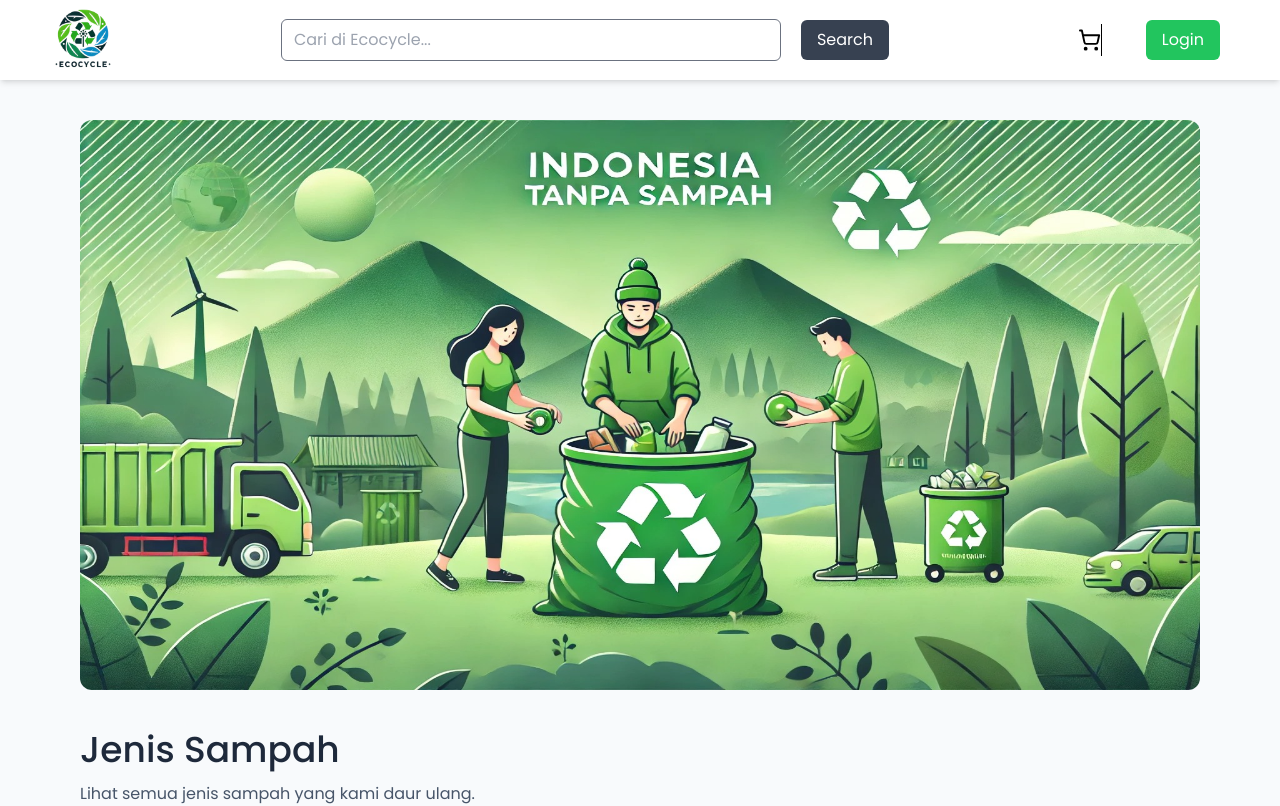
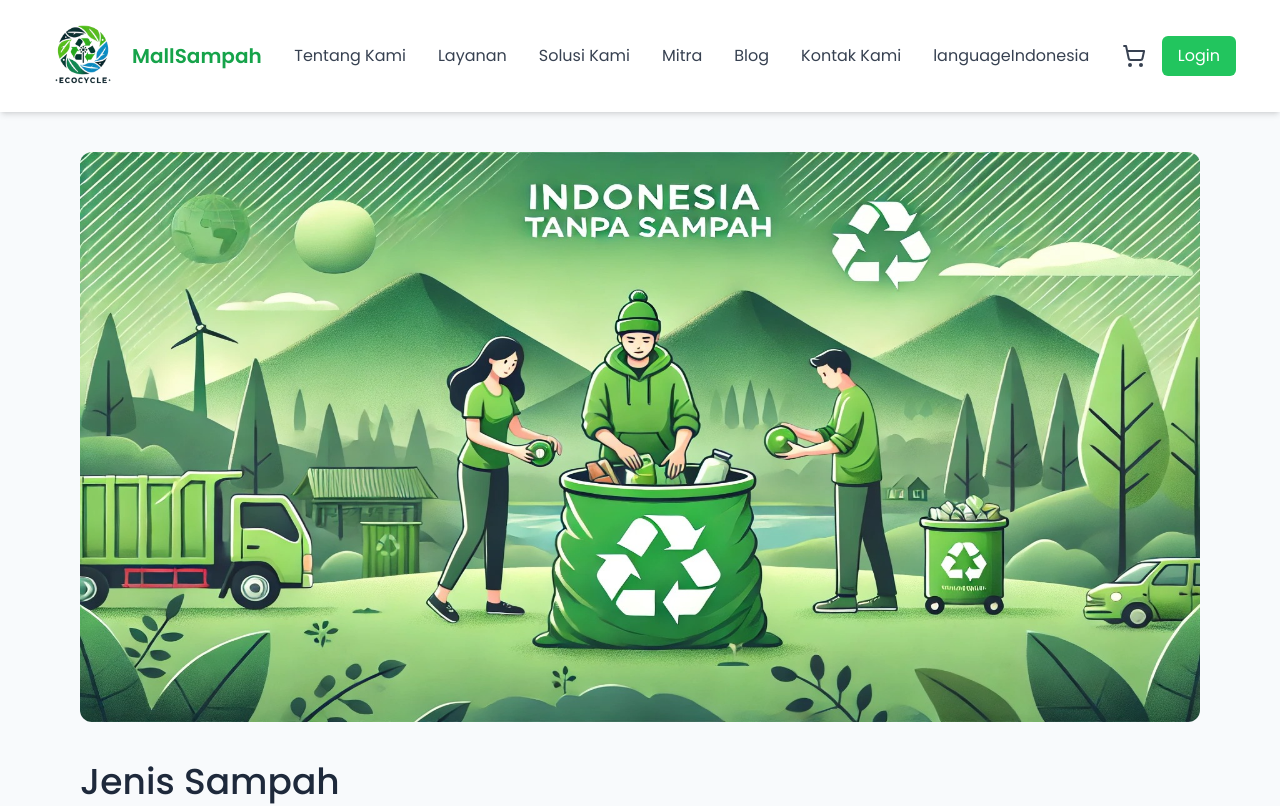
Before and after one commit to MuhammadFudhail/Mini-project, a React (Vite) app: page / in a window 1280 px wide. Shown: the top 806 px of the page. Built offline with nearby package versions, Linux system fonts and the light colour scheme; no server answers.

Commit message:
menyeleaikan feature update

```diff
--- a/src/Dashboard/Detail-item/index.jsx
+++ b/src/Dashboard/Detail-item/index.jsx
@@ -4,18 +4,57 @@ import axios from 'axios';
 
 const Detail = () => {
   const [dataProduct, setDataProduct] = useState({});
+  const [isEditing, setEditing] = useState(false);
+  const [productName, setProductName] = useState('');
+  const [productType, setProductType] = useState('');
+  const [productWeight, setProductWeight] = useState('');
+  const [productPrice, setProductPrice] = useState('');
+  const [productAddress, setProductAddress] = useState('');
+  const [productDescription, setProductDescription] = useState('');
   const { id } = useParams();
 
   const endpoint = `https://6718b4807fc4c5ff8f4aabe4.mockapi.io/products/${id}`;
+
   const detailData = async () => {
     try {
       const response = await axios.get(`${endpoint}`);
       setDataProduct(response.data);
-      console.log('res detail', response.data);
+      setDataProduct(response.data);
+      setProductName(response.data.name);
+      setProductType(response.data.type);
+      setProductWeight(response.data.weight);
+      setProductPrice(response.data.price);
+      setProductAddress(response.data.address);
+      setProductDescription(response.data.description);
+
     } catch (err) {
       console.log(err.message);
     }
   };
+
+  const updateDta = async () =>{
+    const updateDta = {
+      name: productName,
+      type: productType,
+      weight: productWeight,
+      price: productPrice,
+      address: productAddress,
+      description: productDescription
+    };
+
+    try{
+      const response = await axios.put(endpoint, updateDta);
+      setDataProduct(response.data);
+      setEditing(false);
+      alert('data berhasil diupdate');
+    }catch (err){
+      console.log(err.message)
+      alert('Terjadi kesalahan saat memperbarui data!');
+    }
+  };
+   const toggleEditMode = () => {
+    setEditing(!isEditing);
+   };
 
   const navigate = useNavigate()
 
@@ -44,14 +83,58 @@ const Detail = () => {
           </div>
 
           {/* Product Information */}
-          <div className="flex-1 flex flex-col gap-6 ">
-            <p className="text-3xl font-semibold text-gray-800">Nama Produk: {dataProduct.name}</p>
-            <p className="text-lg text-gray-600">Jenis Sampah: {dataProduct.type}</p>
-            <p className="text-lg text-gray-600">Berat: {dataProduct.weight} kg</p>
-            <p className="text-xl font-bold text-green-600">Rp. {dataProduct.price}</p>
+          <div className='flex-1 flex flex-col gap-6'>
+  {isEditing ? (
+    <div>
+      <input
+        type="text"
+        value={productName}
+        onChange={(e) => setProductName(e.target.value)}
+        className='w-full p-3 border rounded-lg mb-4'
+      />
+      <input
+        type="text"
+        value={productType}
+        onChange={(e) => setProductType(e.target.value)}
+        className='w-full p-3 border rounded-lg mb-4'
+      />
+      <input
+        type="number"
+        value={productWeight}
+        onChange={(e) => setProductWeight(e.target.value)}
+        className='w-full p-3 border rounded-lg mb-4'
+      />
+      <input
+        type="number"
+        value={productPrice}
+        onChange={(e) => setProductPrice(e.target.value)}
+        className='w-full p-3 border rounded-lg mb-4'
+      />
+      <input
+        type="text"
+        value={productAddress}
+        onChange={(e) => setProductAddress(e.target.value)}
+        className='w-full p-3 border rounded-lg mb-4'
+      />
+      <textarea
+        value={productDescription}
+        onChange={(e) => setProductDescription(e.target.value)}
+        className="w-full p-3 border rounded-lg mb-4"
+      ></textarea>
+    </div>
+  ) : (
+    <div className="flex-1 flex flex-col gap-6">
+      <p className="text-3xl font-semibold text-gray-800">Nama Produk: {dataProduct.name}</p>
+      <p className="text-lg text-gray-600">Jenis Sampah: {dataProduct.type}</p>
+      <p className="text-lg text-gray-600">Berat: {dataProduct.weight} kg</p>
+      <p className="text-xl font-bold text-green-600">Rp. {dataProduct.price}</p>
+      <p className="text-gray-600 italic">Alamat: {dataProduct.address}</p>
+      {/* <p className="text-gray-600">{dataProduct.description}</p> */}
+    </div>
+  )}
+</div>
 
-            <p className="text-gray-600 italic">Alamat: {dataProduct.address}</p>
-          </div>
+
 
         </div>
         <div className='mt-10'>
@@ -59,11 +142,23 @@ const Detail = () => {
         <p className=" text-gray-700 text-base">{dataProduct.description}</p>
         </div>
 
+
+        {/* <button onClick={toggleEditMode} className="w-full h-16 px-6 py-2 bg-green-700 text-xl text-white rounded-lg shadow-md hover:bg-green-800 transition duration-300 focus:outline-none focus:ring-2 focus:ring-green-500">
+          {isEditing ? 'Batal Edit' : 'Ubah Data'}
+        </button> */}
+
         {/* Action Buttons */}
         <div className="flex gap-6 justify-between mt-10">
-          <button className=" w-full  h-16 px-6 py-2 bg-green-700 text-xl text-white rounded-lg shadow-md hover:bg-green-800 transition duration-300 focus:outline-none focus:ring-2 focus:ring-green-500">
+          {isEditing ? (
+            <button onClick={updateDta} className='w-full h-16 px-6 py-2 bg-green-700 text-xl text-white rounded-lg shadow-md hover:bg-green-800 transition duration-300 focus:outline-none focus:ring-2 focus:ring-green-500' >
+             Simpan Perubahan
+            </button>
+          ) : (
+
+          <button onClick={toggleEditMode} className=" w-full  h-16 px-6 py-2 bg-green-700 text-xl text-white rounded-lg shadow-md hover:bg-green-800 transition duration-300 focus:outline-none focus:ring-2 focus:ring-green-500">
             Ubah Data
           </button>
+          )}
           <button className="w-full  h-16 px-6 py-2 bg-red-700 text-white text-xl rounded-lg shadow-md hover:bg-red-800 transition duration-300 focus:outline-none focus:ring-2 focus:ring-red-500">
             Hapus Data
           </button>
--- a/src/components/Navbar.jsx
+++ b/src/components/Navbar.jsx
@@ -1,9 +1,6 @@
 import React, { useState } from 'react';
 import logo from '../assets/logo.png';
-import { ShoppingCart, ShoppingCartIcon } from 'lucide-react';
-
-
-
+import { ShoppingCartIcon } from 'lucide-react';
 
 const Navbar = () => {
   const [searchQuery, setSearchQuery] = useState('');
@@ -13,54 +10,42 @@ const Navbar = () => {
     console.log('Searching for:', searchQuery);
   };
 
-
-
   return (
-
     <div>
       {/* Navbar */}
-      <nav className="bg-white shadow-md ">
-        <div className=" flex justify-between items-center mx-11">
+      <nav className="bg-white shadow-md">
+        <div className="flex justify-between items-center mx-11 py-4">
           {/* Logo */}
-          <div className="text-white text-lg font-semibold flex items-center">
-          <img src={logo} alt="Eco Logo" className="w-[80px] h-[80px]" />
+          <div className="flex items-center">
+            <img src={logo} alt="Eco Logo" className="w-[80px] h-[80px]" />
+            <span className="text-green-600 text-xl font-semibold ml-2">MallSampah</span>
           </div>
 
-          {/* Search Bar */}
-          <form onSubmit={handleSearch} className="flex items-center space-x-5">
-            <input
-              type="text"
-              placeholder="Cari di Ecocycle..."
-              value={searchQuery}
-              onChange={(e) => setSearchQuery(e.target.value)}
-              className="px-3 py-2 w-[500px] rounded-md border border-gray-500 focus:outline-none focus:ring-3 focus:ring-blue-500 " />
-
-            <button
-              type="submit"
-              className="bg-gray-700 text-white px-4 py-2 rounded-md transition duration-300 ease-in-out hover:bg-green-700"
-            >
-              Search
-            </button>
-          </form>
+          {/* Menu Items */}
+          <div className="flex items-center space-x-8 text-gray-700">
+            <a href="#about" className="hover:text-green-500">Tentang Kami</a>
+            <a href="#services" className="hover:text-green-500">Layanan</a>
+            <a href="#solutions" className="hover:text-green-500">Solusi Kami</a>
+            <a href="#partners" className="hover:text-green-500">Mitra</a>
+            <a href="#blog" className="hover:text-green-500">Blog</a>
+            <a href="#contact" className="hover:text-green-500">Kontak Kami</a>
+            <a href="#language" className="hover:text-green-500 flex items-center">
+              <span className="material-icons">language</span> Indonesia
+            </a>
+          </div>
 
           {/* Login Button */}
-          <div className='flex items-center gap-7  mx-4 '>
-            <ShoppingCartIcon className='  h-8 border-r border-black mx-4' />
+          <div className="flex items-center gap-4">
+            <ShoppingCartIcon className="h-6 text-gray-700" />
             <a
               href="/login"
-              className="text-white bg-green-500 px-4 py-2 rounded-md hover:bg-green-700 "
+              className="text-white bg-green-500 px-4 py-2 rounded-md hover:bg-green-700"
             >
               Login
             </a>
           </div>
-
         </div>
-        {/* <div className="w-[25px] h-[25px] absolute top-6 left- ">
-          <img src={troli} alt="Eco Logo" />
-        </div> */}
       </nav>
-
-
     </div>
   );
 };
```
